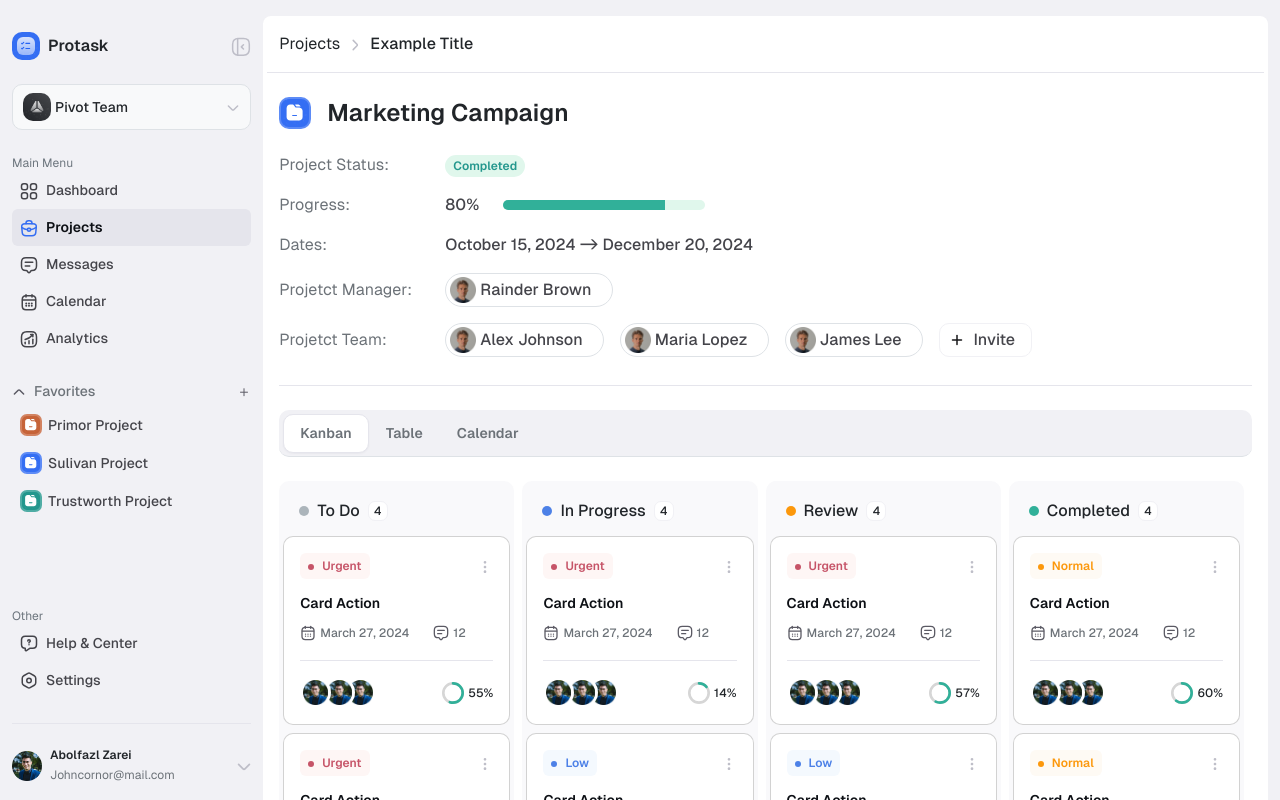
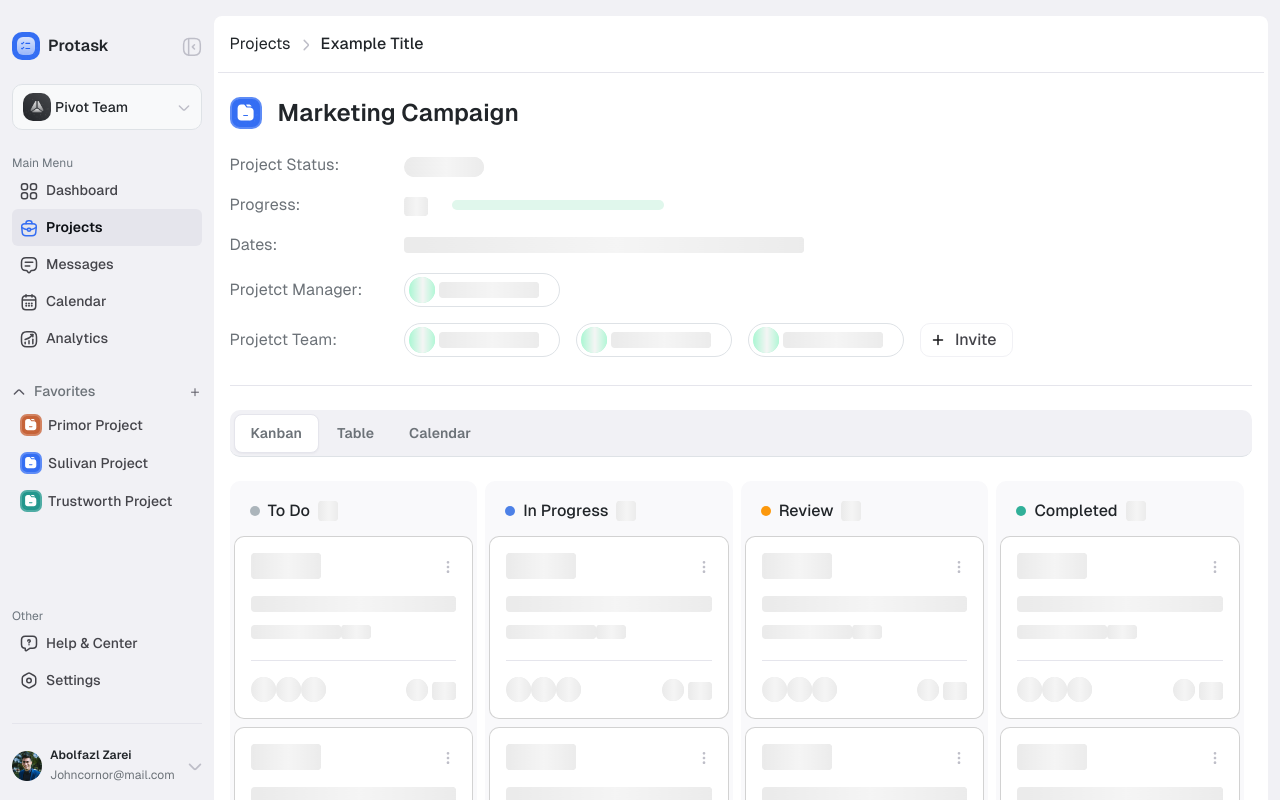
Before and after one commit to ztmsssaz/panel-admin, a React (Vite) app: page /projects in a window 1280 px wide. Built offline with nearby package versions, Linux system fonts and the light colour scheme.

Commit message:
add skeleton on project page

```diff
--- a/src/App.tsx
+++ b/src/App.tsx
@@ -1,4 +1,5 @@
 import 'bootstrap/dist/css/bootstrap.min.css';
+import 'react-loading-skeleton/dist/skeleton.css';
 import './App.css';
 import MainRouter from './router';
 
--- a/src/components/kanban/kanban.tsx
+++ b/src/components/kanban/kanban.tsx
@@ -1,8 +1,16 @@
+import { useEffect, useState } from 'react';
 import CardSection from '../ui/cards';
 import { Row, Col, Button, Container } from 'react-bootstrap';
+import Skeleton from 'react-loading-skeleton';
 
 function Kanban() {
   const columns = ['To Do', 'In Progress', 'Review', 'Completed'];
+  const [sleepTime, setSleepTime] = useState<boolean>(true);
+  useEffect(() => {
+    setTimeout(() => {
+      setSleepTime(false);
+    }, 2000000);
+  }, []);
 
   const NumberBadge = (value: number) => {
     return (
@@ -47,10 +55,21 @@ function Kanban() {
                   <h5 className="text-center fw-bold fs-16 py-3 px-2">
                     {title}
                   </h5>
-                  {NumberBadge(4)}
+                  {!sleepTime ? (
+                    NumberBadge(4)
+                  ) : (
+                    <Skeleton
+                      height={20}
+                      width={20}
+                      containerClassName="d-flex align-items-center"
+                    />
+                  )}
                 </div>
                 {[...Array(4)].map((_, index) => (
-                  <CardSection key={index} title="Card Action" />
+                  <CardSection
+                    key={index}
+                    title={!sleepTime ? 'Cart Title' : ''}
+                  />
                 ))}
                 <Button className="bg-transparent text-secondary-400 border-0 fs-14 fw-bold mt-2 d-flex align-items-center">
                   <svg
--- a/src/components/ui/cards.tsx
+++ b/src/components/ui/cards.tsx
@@ -1,6 +1,8 @@
 import { Card, CardBody, CardTitle } from 'react-bootstrap';
 import LevelLabel from './levelLabel';
 import CircleProgress from './circle-progress';
+import Skeleton from 'react-loading-skeleton';
+import { CalendarIcon, CommentIcon } from './icons/svgs';
 
 function CardSection({ title }: { title: string }) {
   const randomValue = Math.floor(Math.random() * 60 + 1);
@@ -8,7 +10,7 @@ function CardSection({ title }: { title: string }) {
     <Card className="rounded-10 mb-2 w-100 mx-auto">
       <CardBody>
         <div className="d-flex justify-content-between align-items-center fs-12">
-          <LevelLabel level={Math.floor(Math.random() * 3) + 1} />
+          <LevelLabel level={title ? Math.floor(Math.random() * 3) + 1 : 0} />
           <div className="cursor-pointer">
             <svg
               width="16"
@@ -33,92 +35,12 @@ function CardSection({ title }: { title: string }) {
           </div>
         </div>
         <CardTitle className="text-secondary-700 fs-14 fw-semibold mt-3 mb-2">
-          {title}
+          {title || <Skeleton count={1} height={16} />}
         </CardTitle>
         <div className="d-flex align-items-center">
-          <div className="me-4">
-            <svg
-              width="16"
-              height="16"
-              viewBox="0 0 16 16"
-              fill="none"
-              xmlns="http://www.w3.org/2000/svg"
-            >
-              <path
-                d="M5.33301 1.33398V3.33398"
-                stroke="#5B5A64"
-                strokeWidth="1.3"
-                strokeMiterlimit="10"
-                strokeLinecap="round"
-                strokeLinejoin="round"
-              />
-              <path
-                d="M10.667 1.33398V3.33398"
-                stroke="#5B5A64"
-                strokeWidth="1.3"
-                strokeMiterlimit="10"
-                strokeLinecap="round"
-                strokeLinejoin="round"
-              />
-              <path
-                d="M2.33301 6.06055H13.6663"
-                stroke="#5B5A64"
-                strokeWidth="1.3"
-                strokeMiterlimit="10"
-                strokeLinecap="round"
-                strokeLinejoin="round"
-              />
-              <path
-                d="M14 5.66732V11.334C14 13.334 13 14.6673 10.6667 14.6673H5.33333C3 14.6673 2 13.334 2 11.334V5.66732C2 3.66732 3 2.33398 5.33333 2.33398H10.6667C13 2.33398 14 3.66732 14 5.66732Z"
-                stroke="#5B5A64"
-                strokeWidth="1.3"
-                strokeMiterlimit="10"
-                strokeLinecap="round"
-                strokeLinejoin="round"
-              />
-              <path
-                d="M10.4635 9.13411H10.4694"
-                stroke="#5B5A64"
-                strokeWidth="1.3"
-                strokeLinecap="round"
-                strokeLinejoin="round"
-              />
-              <path
-                d="M10.4635 11.1341H10.4694"
-                stroke="#5B5A64"
-                strokeWidth="1.3"
-                strokeLinecap="round"
-                strokeLinejoin="round"
-              />
-              <path
-                d="M7.99666 9.13411H8.00265"
-                stroke="#5B5A64"
-                strokeWidth="1.3"
-                strokeLinecap="round"
-                strokeLinejoin="round"
-              />
-              <path
-                d="M7.99666 11.1341H8.00265"
-                stroke="#5B5A64"
-                strokeWidth="1.3"
-                strokeLinecap="round"
-                strokeLinejoin="round"
-              />
-              <path
-                d="M5.52987 9.13411H5.53585"
-                stroke="#5B5A64"
-                strokeWidth="1.3"
-                strokeLinecap="round"
-                strokeLinejoin="round"
-              />
-              <path
-                d="M5.52987 11.1341H5.53585"
-                stroke="#5B5A64"
-                strokeWidth="1.3"
-                strokeLinecap="round"
-                strokeLinejoin="round"
-              />
-            </svg>
+          {title ? (
+            <div className="d-flex align-items-center me-xl-4 me-md-2 me-1">
+              <CalendarIcon />
               <time
                 className="fs-12 fw-bold text-secondary-400 ms-1"
                 dateTime="2024-03-27"
@@ -126,42 +48,31 @@ function CardSection({ title }: { title: string }) {
                 March 27, 2024
               </time>
             </div>
-          <div>
-            <svg
-              width="16"
-              height="16"
-              viewBox="0 0 16 16"
-              fill="none"
-              xmlns="http://www.w3.org/2000/svg"
-            >
-              <path
-                d="M5.66634 12.6673H5.33301C2.66634 12.6673 1.33301 12.0007 1.33301 8.66732V5.33398C1.33301 2.66732 2.66634 1.33398 5.33301 1.33398H10.6663C13.333 1.33398 14.6663 2.66732 14.6663 5.33398V8.66732C14.6663 11.334 13.333 12.6673 10.6663 12.6673H10.333C10.1263 12.6673 9.92634 12.7673 9.79967 12.934L8.79967 14.2673C8.35967 14.854 7.63967 14.854 7.19967 14.2673L6.19967 12.934C6.09301 12.7873 5.84634 12.6673 5.66634 12.6673Z"
-                stroke="#5B5A64"
-                strokeWidth="1.3"
-                strokeMiterlimit="10"
-                strokeLinecap="round"
-                strokeLinejoin="round"
+          ) : (
+            <Skeleton
+              height={14}
+              width={90}
+              containerClassName="d-flex align-items-center"
             />
-              <path
-                d="M4.66699 5.33398H11.3337"
-                stroke="#5B5A64"
-                strokeWidth="1.3"
-                strokeLinecap="round"
-                strokeLinejoin="round"
+          )}
+          {title ? (
+            <div className="d-flex align-items-center">
+              <CommentIcon />
+              <span className="fs-12 fw-bold text-secondary-400 ms-1">
+                {title}
+              </span>
+            </div>
+          ) : (
+            <Skeleton
+              width={30}
+              height={14}
+              containerClassName="d-flex align-items-center"
             />
-              <path
-                d="M4.66699 8.66602H8.66699"
-                stroke="#5B5A64"
-                strokeWidth="1.3"
-                strokeLinecap="round"
-                strokeLinejoin="round"
-              />
-            </svg>
-            <span className="fs-12 fw-bold text-secondary-400 ms-1">{12}</span>
-          </div>
+          )}
         </div>
         <div className="border-bottom border-secondary-200 my-3"></div>
         <div className="d-flex align-items-center justify-content-between">
+          {title ? (
             <div className="d-flex align-items-center">
               <div className="rounded-circle border border-3 border-white z-3">
                 <img width={25} src="../../assets/images/json.png" />
@@ -179,9 +90,36 @@ function CardSection({ title }: { title: string }) {
                 <img width={25} src="../../assets/images/json.png" />
               </div>
             </div>
+          ) : (
+            <Skeleton
+              circle
+              width={25}
+              height={25}
+              count={3}
+              containerClassName="d-flex align-items-center"
+            />
+          )}
           <div className="d-flex align-items-center">
+            {title ? (
               <CircleProgress width={22} value={randomValue} />
-            <span className="fs-12 fw-bold ms-1">{randomValue}%</span>
+            ) : (
+              <Skeleton
+                circle
+                width={22}
+                height={22}
+                count={1}
+                containerClassName="d-flex align-items-center"
+              />
+            )}
+            <span className="fs-12 fw-bold ms-1">
+              {title ? (
+                `${randomValue}%`
+              ) : (
+                <>
+                  <Skeleton width={24} height={18} />
+                </>
+              )}
+            </span>
           </div>
         </div>
       </CardBody>
--- a/src/components/ui/levelLabel.tsx
+++ b/src/components/ui/levelLabel.tsx
@@ -1,4 +1,5 @@
 import styled from 'styled-components';
+import Skeleton from 'react-loading-skeleton';
 
 const Style = styled.div`
   .wh-6px {
@@ -6,10 +7,11 @@ const Style = styled.div`
     height: 6px;
   }
 `;
-function LevelLabel({ level = 1 }: { level?: number }) {
+function LevelLabel({ level }: { level: number }) {
   return (
     <Style>
-      {level == 1 ? (
+      {level ? (
+        level == 1 ? (
           <div className="bg-error-50 text-error-500 fw-semibold rounded-6 d-inline-block px-2 py-1">
             <span className="d-inline-block bg-error-500 rounded-circle wh-6px me-2"></span>
             <span>Urgent</span>
@@ -24,6 +26,9 @@ function LevelLabel({ level = 1 }: { level?: number }) {
             <span className="d-inline-block bg-warning-500 rounded-circle wh-6px me-2"></span>
             <span>Normal</span>
           </div>
+        )
+      ) : (
+        <Skeleton width={70} height={26} containerClassName="d-flex" />
       )}
     </Style>
   );
--- a/src/components/ui/memberName.tsx
+++ b/src/components/ui/memberName.tsx
@@ -1,4 +1,6 @@
-import {styled} from 'styled-components'
+import { styled } from 'styled-components';
+import Skeleton from 'react-loading-skeleton';
+import { colors } from '../../layout/theme/colors';
 
 const Style = styled.div`
   .height-34 {
@@ -7,16 +9,38 @@ const Style = styled.div`
   .max-w-content {
     max-width: fit-content;
   }
-`
-function MemberName({image = '', name = 'Rainder Brown'}: {image: string; name: string}) {
+`;
+function MemberName({
+  image = '',
+  name = '',
+}: {
+  image: string;
+  name: string;
+}) {
   return (
     <Style>
-      <div className='border border-secoundery-100 max-w-content rounded-5 me-3 ps-1 pe-3 d-flex align-items-center height-34'>
-        <img src={image || '../assets/images/jack.png'} alt='' width={`${26}px`} />
-        <span className='fs-16 fw-bold mx-1'>{name}</span>
+      <div className="border border-secoundery-100 max-w-content rounded-5 me-3 ps-1 pe-3 d-flex align-items-center height-34">
+        {name ? (
+          <img
+            src={image || '../assets/images/jack.png'}
+            alt=""
+            width={`${26}px`}
+          />
+        ) : (
+          <Skeleton
+            circle
+            containerClassName="d-flex"
+            width={26}
+            height={26}
+            baseColor={colors.primary_200}
+          />
+        )}
+        <span className="fs-16 fw-bold mx-1">
+          {name || <Skeleton count={1} width={100} />}
+        </span>
       </div>
     </Style>
-  )
+  );
 }
 
-export default MemberName
+export default MemberName;
--- a/src/components/ui/sidebar/favorites.tsx
+++ b/src/components/ui/sidebar/favorites.tsx
@@ -24,10 +24,10 @@ function FavoritesButtons() {
             <path
               d="M11.6199 5.9375L7.81655 9.74083C7.36738 10.19 6.63238 10.19 6.18322 9.74083L2.37988 5.9375"
               stroke="#5B5A64"
-              stroke-width="1.5"
-              stroke-miterlimit="10"
-              stroke-linecap="round"
-              stroke-linejoin="round"
+              strokeWidth="1.5"
+              strokeMiterlimit="10"
+              strokeLinecap="round"
+              strokeLinejoin="round"
             ></path>
           </svg>
           <span className="ps-2">Favorites</span>
@@ -43,14 +43,14 @@ function FavoritesButtons() {
             <path
               d="M3.5 7.21704H10.5"
               stroke="#5B5A64"
-              stroke-linecap="round"
-              stroke-linejoin="round"
+              strokeLinecap="round"
+              strokeLinejoin="round"
             />
             <path
               d="M7 10.717V3.71704"
               stroke="#5B5A64"
-              stroke-linecap="round"
-              stroke-linejoin="round"
+              strokeLinecap="round"
+              strokeLinejoin="round"
             />
           </svg>
         </span>
--- a/src/components/ui/sidebar/others.tsx
+++ b/src/components/ui/sidebar/others.tsx
@@ -30,24 +30,24 @@ function Others() {
                 <path
                   d="M12.75 14.3223H9.75L6.41249 16.5423C5.91749 16.8723 5.25 16.5198 5.25 15.9198V14.3223C3 14.3223 1.5 12.8223 1.5 10.5723V6.07227C1.5 3.82227 3 2.32227 5.25 2.32227H12.75C15 2.32227 16.5 3.82227 16.5 6.07227V10.5723C16.5 12.8223 15 14.3223 12.75 14.3223Z"
                   stroke="#44444A"
-                  stroke-width="1.5"
-                  stroke-miterlimit="10"
-                  stroke-linecap="round"
-                  stroke-linejoin="round"
+                  strokeWidth="1.5"
+                  strokeMiterlimit="10"
+                  strokeLinecap="round"
+                  strokeLinejoin="round"
                 />
                 <path
                   d="M8.99986 9.01953V8.86206C8.99986 8.35206 9.31488 8.08205 9.62988 7.86455C9.93738 7.65455 10.2448 7.38456 10.2448 6.88956C10.2448 6.19956 9.68986 5.64453 8.99986 5.64453C8.30986 5.64453 7.75488 6.19956 7.75488 6.88956"
                   stroke="#44444A"
-                  stroke-width="1.5"
-                  stroke-linecap="round"
-                  stroke-linejoin="round"
+                  strokeWidth="1.5"
+                  strokeLinecap="round"
+                  strokeLinejoin="round"
                 />
                 <path
                   d="M8.99662 10.8125H9.00337"
                   stroke="#44444A"
-                  stroke-width="1.5"
-                  stroke-linecap="round"
-                  stroke-linejoin="round"
+                  strokeWidth="1.5"
+                  strokeLinecap="round"
+                  strokeLinejoin="round"
                 />
               </svg>
 
@@ -71,16 +71,16 @@ function Others() {
                 <path
                   d="M2.25 7.33203V11.6595C2.25 13.2495 2.25 13.2495 3.75 14.262L7.875 16.647C8.4975 17.007 9.51 17.007 10.125 16.647L14.25 14.262C15.75 13.2495 15.75 13.2495 15.75 11.667V7.33203C15.75 5.74953 15.75 5.74953 14.25 4.73703L10.125 2.35203C9.51 1.99203 8.4975 1.99203 7.875 2.35203L3.75 4.73703C2.25 5.74953 2.25 5.74953 2.25 7.33203Z"
                   stroke="#44444A"
-                  stroke-width="1.5"
-                  stroke-linecap="round"
-                  stroke-linejoin="round"
+                  strokeWidth="1.5"
+                  strokeLinecap="round"
+                  strokeLinejoin="round"
                 />
                 <path
                   d="M9 11.75C10.2426 11.75 11.25 10.7426 11.25 9.5C11.25 8.25736 10.2426 7.25 9 7.25C7.75736 7.25 6.75 8.25736 6.75 9.5C6.75 10.7426 7.75736 11.75 9 11.75Z"
                   stroke="#44444A"
-                  stroke-width="1.5"
-                  stroke-linecap="round"
-                  stroke-linejoin="round"
+                  strokeWidth="1.5"
+                  strokeLinecap="round"
+                  strokeLinejoin="round"
                 />
               </svg>
 
--- a/src/layout/layout.tsx
+++ b/src/layout/layout.tsx
@@ -18,8 +18,8 @@ const Layout = ({ children }: { children: ReactNode }) => {
       <GlobalStyle />
       <div className="d-flex">
         <div
-          className="my-3 d-none d-md-block position-relative w-25"
-          style={{ transition: '0.3s', width: toggle ? '235px' : '50px' }}
+          className="my-3 d-none d-md-block position-relative"
+          style={{ transition: '0.3s', width: toggle ? '240px' : '50px' }}
         >
           <Sidebar open={toggle} onClick={handleSidebar} />
         </div>
--- a/src/pages/projects.tsx
+++ b/src/pages/projects.tsx
@@ -7,15 +7,18 @@ import styled from 'styled-components';
 import { colors } from '../layout/theme/colors';
 import Kanban from '../components/kanban/kanban';
 import { useEffect, useState } from 'react';
+import Skeleton from 'react-loading-skeleton';
+
 const Style = styled.div`
   .nav-tabs .nav-item .nav-link {
     color: ${colors.secondary_400};
     font-weight: 600;
     font-size: 14px;
-    border-radius: 10px;
+    border-radius: 8px;
+    margin-right: 1px;
   }
   .nav-tabs .nav-item .nav-link:hover {
-    border: solid 1px #fff;
+    border: solid 1px #77777786;
   }
 
   .nav-tabs .nav-item .nav-link.active {
@@ -30,7 +33,7 @@ function Projects() {
   useEffect(() => {
     setTimeout(() => {
       setProgressValue(80);
-    }, 450);
+    }, 100000);
   }, []);
 
   return (
@@ -48,6 +51,7 @@ function Projects() {
                   classes="rounded-10"
                   bacColor={colors.info_600}
                 />
+
                 <h2 className="fs-24 fw-semibold ms-3">Marketing Campaign</h2>
               </Col>
             </Row>
@@ -56,15 +60,26 @@ function Projects() {
                 <Row className="text-secondary-400 fs-16 mb-3">
                   <Col xs={2}>Project Status:</Col>
                   <Col xs={10}>
+                    {progressValue ? (
                       <span className="text-center fw-semibold text-primary-600 rounded-4 py-1 px-2 bg-primary-50 fs-12 text-light">
                         Completed
                       </span>
+                    ) : (
+                      <Skeleton width={80} height={20} borderRadius={10} />
+                    )}
                   </Col>
                 </Row>
                 <Row className="text-secondary-400 fs-16 my-3">
                   <Col xs={2}>Progress:</Col>
                   <Col xs={10} className="d-flex align-items-center">
-                    <span className="text-secondary-500 fw-bold pe-4">80%</span>
+                    <h6 className="text-secondary-500 fs-16 fw-bold pe-4">
+                      {progressValue ? (
+                        progressValue + '%'
+                      ) : (
+                        <Skeleton width={23} height={19} className="pe-4" />
+                      )}
+                    </h6>
+                    {
                       <div
                         className="progress bg-primary-50 w-25 max-w-50 rounded-3 h-2"
                         style={{ height: '10px' }}
@@ -75,19 +90,24 @@ function Projects() {
                           style={{ width: `${progressValue}%` }}
                         ></div>
                       </div>
+                    }
                   </Col>
                 </Row>
                 <Row className="d-flex justify-content-start align-items-center text-secondary-400 fs-16 my-3">
                   <Col xs={2}>Dates:</Col>
                   <Col xs={10} className="text-secondary-500  fw-bold pe-4">
-                    October 15, 2024 {`->`} December 20, 2024
+                    {progressValue ? (
+                      `October 15, 2024 -> December 20, 2024`
+                    ) : (
+                      <Skeleton count={1} width={400} />
+                    )}
                   </Col>
                 </Row>
                 <Row className="d-flex justify-content-start align-items-center text-secondary-400 fs-16 my-3">
                   <Col xs={2}>Projetct Manager:</Col>
                   <Col xs={10} className="text-secondary-500 fw-bold pe-4">
                     <MemberName
-                      name="Rainder Brown"
+                      name={progressValue ? 'Rainder Brown' : ''}
                       image="../assets/images/jack.png"
                     />
                   </Col>
@@ -99,16 +119,16 @@ function Projects() {
                     className="text-secondary-500 d-flex align-items-center fw-bold pe-4"
                   >
                     <MemberName
-                      name="Alex Johnson"
-                      image="../assets/images/jack.png"
+                      name={progressValue ? 'Alex Johnson' : ''}
+                      image="../assets/images/rihana.png"
                     />
                     <MemberName
-                      name="Maria Lopez"
-                      image="../assets/images/jack.png"
+                      name={progressValue ? 'Maria Lopez' : ''}
+                      image="../assets/images/json.png"
                     />
                     <MemberName
-                      name="James Lee"
-                      image="../assets/images/jack.png"
+                      name={progressValue ? 'James Lee' : ''}
+                      image="../assets/images/mina.png"
                     />
                     <InviteMember />
                   </Col>
```
Also changed, not shown: src/components/ui/dropDownList.tsx (added, +25 -0 lines), src/components/ui/icons/svgs.tsx (+120 -0 lines). Lines whose indentation alone changed are shown as unchanged.
